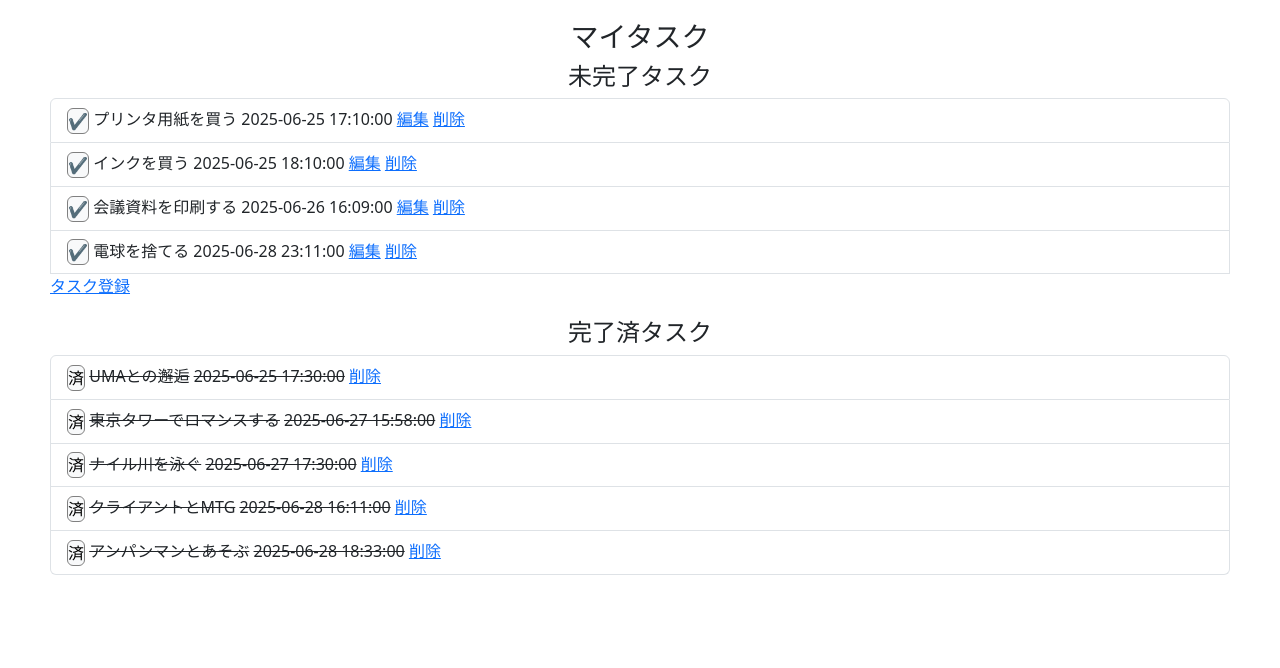
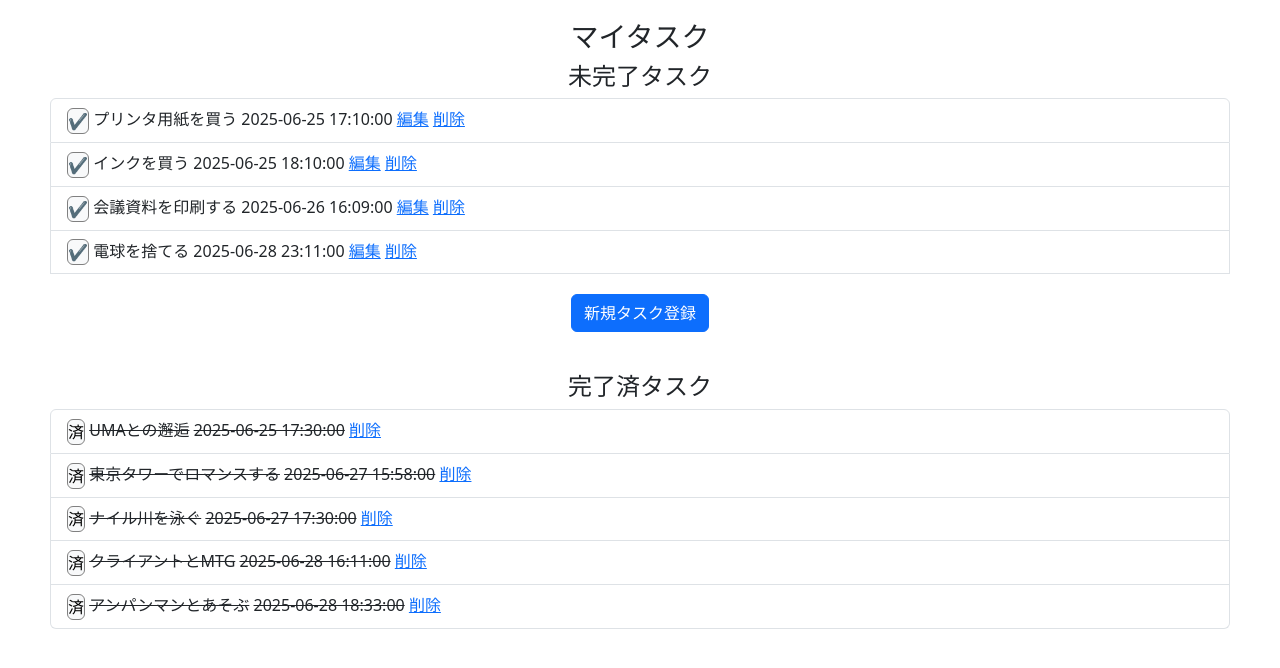
Before and after one commit to ShumpeiSeto/flask2, a Flask app: page /my_task in a window 1280 px wide. Shown: the top 668 px of the page. Run offline with Flask 3, Linux system fonts and the light colour scheme; data comes from the database, SQL or seed files in the repository; both versions use the stored data as it was after the commit.

Commit message:
add some css and bootstrap

```diff
--- a/taskbell/static/style.css
+++ b/taskbell/static/style.css
@@ -1,7 +1,10 @@
+/* 全体レイアウト設定 */
 * {
   padding: 0;
   margin: 0;
 }
+
+/* 1. タスク一覧ページ設定 */
 .alltask {
   text-align: center;
 }
@@ -12,3 +15,70 @@
 section {
   margin: 20px 20px;
 }
+
+.check_box_b {
+  border: 1px solid gray;
+}
+.check_box_a {
+  text-decoration: none;
+}
+
+/* 1.2 タスク一覧ページ - 新規タスク登録ボタン */
+.add_new_task_button {
+  margin: 20px auto;
+  text-align: center;
+}
+
+/* 1.3 完了タスクセクション */
+.comp_task_name,
+.comp_task_deadline {
+  text-decoration: line-through;
+}
+
+/* 2. 新規タスク登録画面設定 */
+.add_new_task {
+  margin: 20px 50px;
+  padding: 20px 20px;
+  border: 1px solid gray;
+  border-radius: 10px;
+}
+
+.add_new_task > h1,
+.add_new_task > p {
+  text-align: center;
+}
+.add_task_form > ul > li {
+  list-style: none;
+  margin-bottom: 8px;
+}
+.add_task_form > ul > li > input {
+  text-align: center;
+}
+.add_task_form > button {
+  display: block;
+  margin: auto;
+}
+
+/* 3. タスク編集画面設定 */
+.edit_task {
+  margin: 20px 50px;
+  padding: 20px 20px;
+  border: 1px solid gray;
+  border-radius: 10px;
+}
+
+.edit_task > h1,
+.edit_task > p {
+  text-align: center;
+}
+.edit_task_form > ul > li {
+  list-style: none;
+  margin-bottom: 8px;
+}
+.edit_task_form > ul > li > input {
+  text-align: center;
+}
+.edit_task_form > button {
+  display: block;
+  margin: auto;
+}
--- a/taskbell/templates/testtemp/my_task.html
+++ b/taskbell/templates/testtemp/my_task.html
@@ -8,8 +8,8 @@
       {% for nc_task in nc_tasks %}
       <li class="list-group-item">
         {# <form action="{{ url_for('check_task', task['task_id']) }}" method="post"> #}
-        <a href="{{ url_for('check_task', task_id=nc_task['task_id']) }}" style="text-decoration: none;">
-      <button type="button" class="btn btn-light rounded-circl p-0" style="border: 1px solid gray;">✔</button>
+        <a href="{{ url_for('check_task', task_id=nc_task['task_id']) }}" class="check_box_a">
+      <button type="button" class="btn btn-light rounded-circl p-0 check_box_b">✔</button>
         </a>
         <label class="form-check-label" for="firstCheckbox">{{ nc_task['title']}}</label>
         <label class="deadline" for="deadline">{{ nc_task['deadline'] }}</label>
@@ -17,7 +17,12 @@
         <a href="{{ url_for('delete_task', task_id=nc_task['task_id']) }}">削除</a>
       </li>
       {% endfor %}
-      <a href="{{ url_for('add_task')}}">タスク登録</a>
+      <div class="add_new_task_button">
+      <a href="{{ url_for('add_task')}}">
+      <button type="button" class="btn btn-primary">
+      新規タスク登録
+      </button></a>
+      </div>
     </ul>
   </section>
 
@@ -26,11 +31,11 @@
     <ul class="list-group">
       {% for c_task in c_tasks %}
       <li class="list-group-item">
-        <a href="{{ url_for('check_task', task_id=c_task['task_id']) }}" style="text-decoration: none;">
-      <button type="button" class="btn btn-light rounded-circl p-0" style="border: 1px solid gray;">済</button>
+        <a href="{{ url_for('check_task', task_id=c_task['task_id']) }}" class="check_box_a">
+      <button type="button" class="btn btn-light rounded-circl p-0 check_box_b">済</button>
         </a>
-        <label class="form-check-label" for="firstCheckbox" style="text-decoration: line-through;">{{ c_task['title']}}</label>
-        <label class="deadline" for="deadline" style="text-decoration: line-through;">{{ c_task['deadline'] }}</label>
+        <label class="comp_task_name" for="firstCheckbox">{{ c_task['title']}}</label>
+        <label class="comp_task_deadline" for="deadline">{{ c_task['deadline'] }}</label>
         <a href="{{ url_for('delete_task', task_id=c_task['task_id']) }}">削除</a>
       </li>
       {% endfor %}
--- a/taskbell/views.py
+++ b/taskbell/views.py
@@ -140,7 +140,7 @@ def edit_task(task_id):
         title = request.form.get("title")
         dead_date = request.form.get("dead_date")
         dead_time = request.form.get("dead_time")
-        dead_line = make_deadline2(dead_date, dead_time)
+        dead_line = make_deadline(dead_date, dead_time)
         is_completed = False
         update_info = {
             "title": title,
```
Also changed, not shown: taskbell/templates/testtemp/edit_task.html (+12 -5 lines), taskbell/templates/testtemp/new_task.html (+13 -5 lines), instance/sample_tasks.db.
